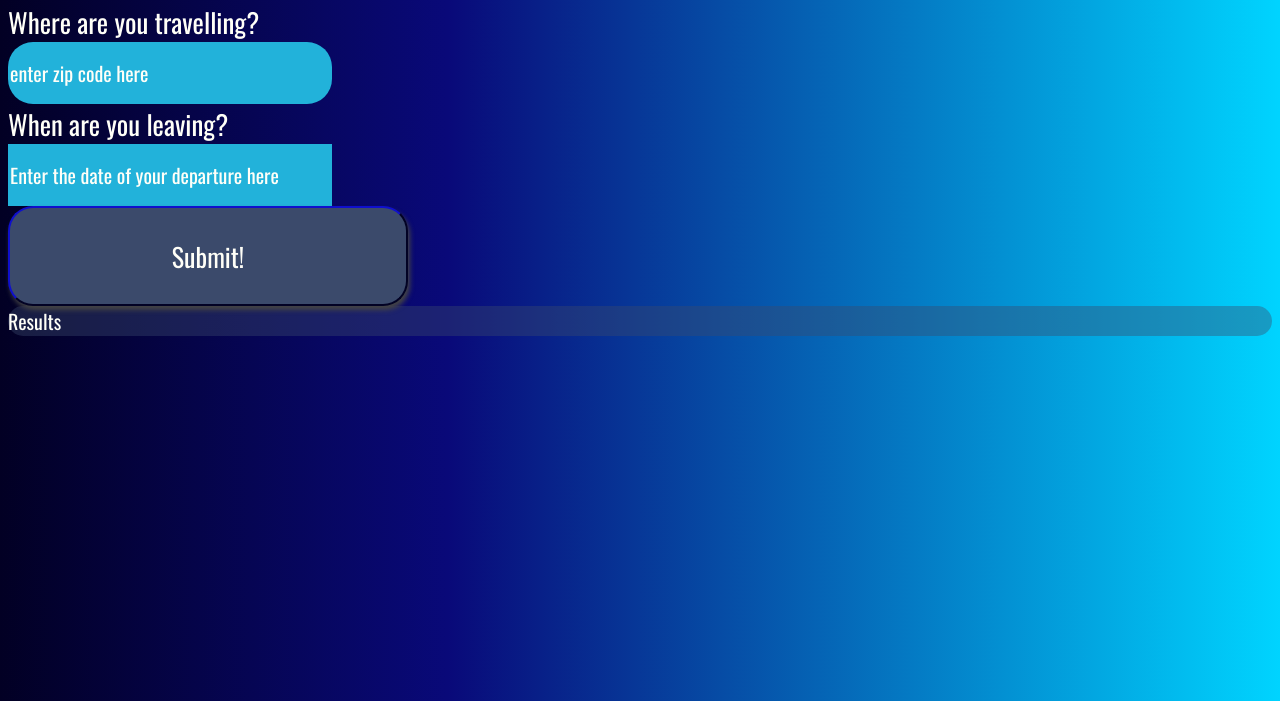
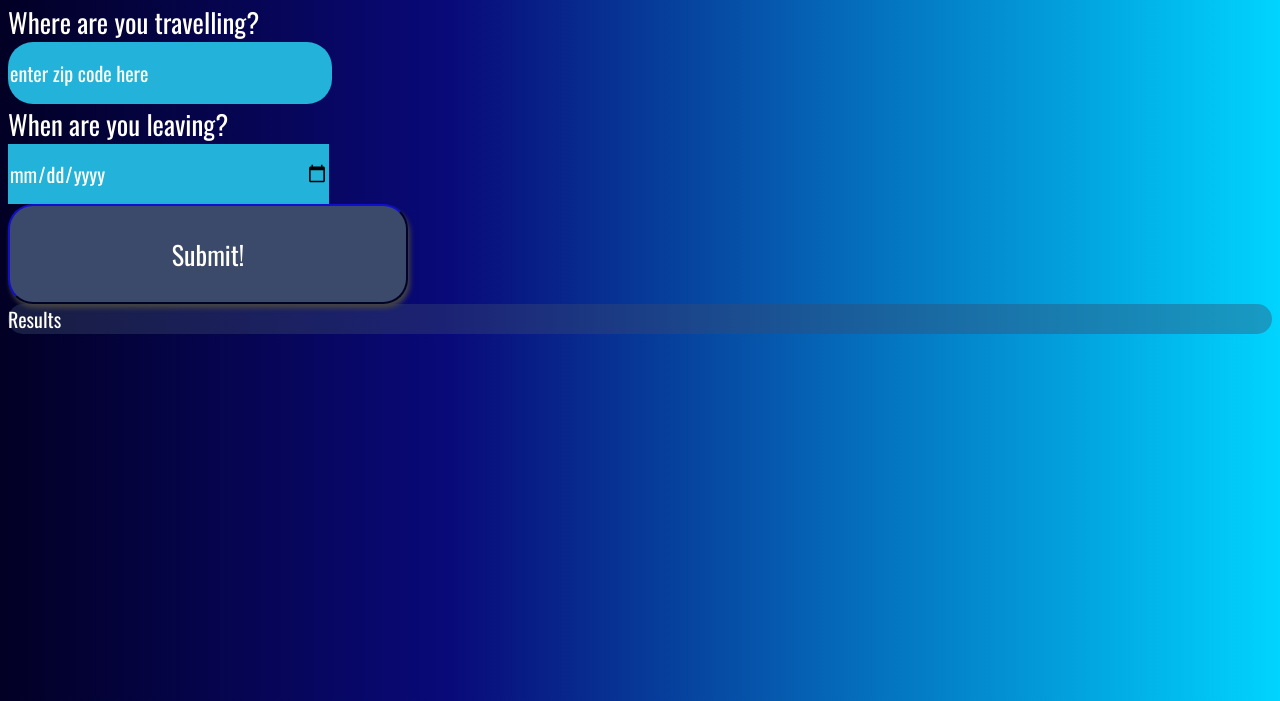
Before and after one commit to joscana/capstoneTravelApp, a website built with webpack: page src/client/views/index.html in a window 1280 px wide. Shown: the part 99-800 px from the top of the page. Built offline with nearby package versions, Linux system fonts and the light colour scheme; a web font is replaced by a local one.

Commit message:
Modified input type to date

```diff
--- a/src/client/views/index.html
+++ b/src/client/views/index.html
@@ -18,7 +18,7 @@
     </div>
     <div class="holder date">
       <label for="date">When are you leaving?</label>
-      <input type="text" id="date" placeholder="Enter the date of your departure here">
+      <input type="date" id="date" placeholder="Enter the date of your departure here">
       <button id="generate" type="submit"> Submit! </button>
     </div>
     <div class="holder entry">
```
